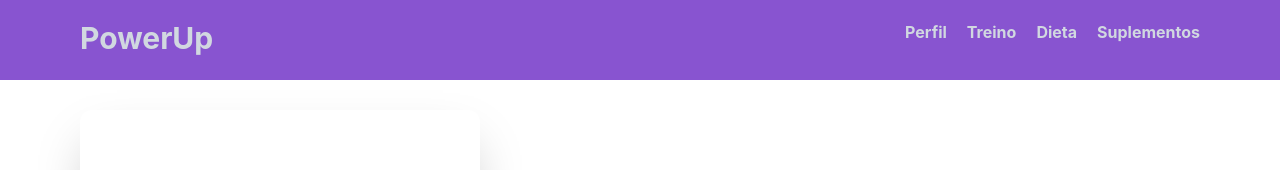
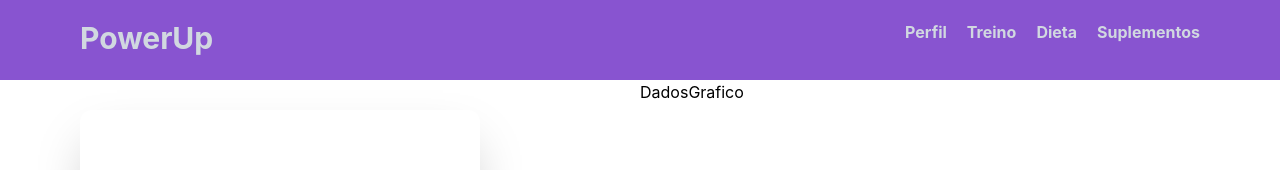
Before and after one commit to DavidRochaCode/PowerUp, a React (Create React App) app in the folder src/View/powerupfront/: page /perfil in a window 1280 px wide. Shown: the top 170 px of the page. Built offline with nearby package versions, Linux system fonts and the light colour scheme.

Commit message:
add:configurando gitignore

```diff
--- a/src/View/powerupfront/src/Organism/LoginAreas/LoginAreas.js
+++ b/src/View/powerupfront/src/Organism/LoginAreas/LoginAreas.js
@@ -4,6 +4,7 @@ import { Inputs } from "../../Atomic/Input/Inputs";
 
 export function LoginAreas({title,subTitle,but}){
     return(
+
         <div className='col-span-12  h-max  mx-[80px] flex justify-center items-center'>
             <div className="flex flex-col items-center justify-center w-[400px] h-max p-[50px] shadow-2xl rounded-[12px] my-[30px] ">
 
@@ -39,5 +40,6 @@ export function LoginAreas({title,subTitle,but}){
             </div>
 
         </div>
+
     )
 }
--- a/src/View/powerupfront/src/Organism/PerfilArea/GraficoPerfil.js
+++ b/src/View/powerupfront/src/Organism/PerfilArea/GraficoPerfil.js
@@ -5,16 +5,7 @@ export function GraficoPerfil(){
     return(
         <div>
             <Headers/>
-            <div className="flex flex-row">
-                <div>
-                    <p>Dados</p>
-                </div>
-                <div>
-                    <p>
-                        Grafico
-                    </p>
-                </div>
-            </div>
+
             <Footers/>
         </div>
     )
--- a/src/View/powerupfront/src/Organism/PerfilArea/PerfilArea.js
+++ b/src/View/powerupfront/src/Organism/PerfilArea/PerfilArea.js
@@ -44,7 +44,8 @@ export function PerfilArea(){
     }
 
     return(
-        <div className='col-span-12  h-max  mx-[80px] flex justify-start items-center'>
+        <div className="grid grid-cols-12">
+        <div className='col-span-6  h-max  mx-[80px] flex justify-start items-center'>
         <div className="flex flex-col items-center justify-center w-[400px] h-max p-[50px] shadow-2xl rounded-[12px] my-[30px] ">
 
             <div className="my-[20px]">
@@ -103,5 +104,17 @@ export function PerfilArea(){
         </div>
 
     </div>
+    <div className="col-span-6 flex flex-row">
+                <div>
+                    <p>Dados</p>
+                </div>
+                <div>
+                    <p>
+                        Grafico
+                    </p>
+                </div>
+            </div>
+    </div>
+
     )
 }
```
Also changed, not shown: 1 other file (tests, documents, lock files or other folders).
